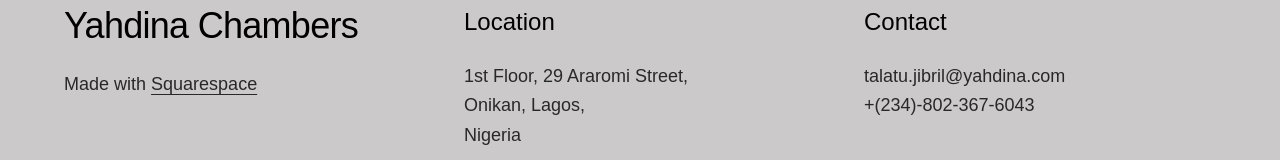
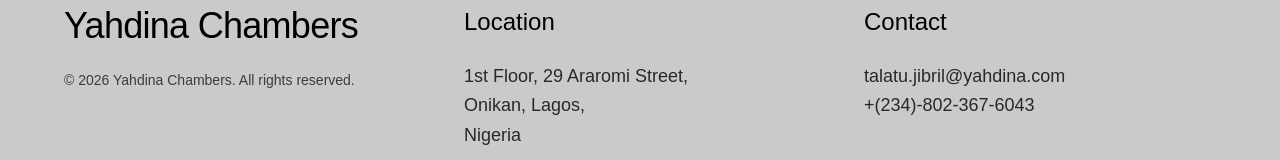
Before and after one commit to caged-brush/yahdina, a Next.js app in the folder yahdina/: page / in a window 1280 px wide. Shown: the part 4301-4461 px from the top of the page. Built offline with nearby package versions, Linux system fonts and the light colour scheme.

Commit message:
footer fixed

```diff
--- a/yahdina/src/component/Footer.js
+++ b/yahdina/src/component/Footer.js
@@ -33,11 +33,8 @@ const Footer = () => {
             Yahdina Chambers
           </h2>
 
-          <p className="mt-6 text-lg text-black/80">
-            Made with{" "}
-            <span className="underline underline-offset-4 cursor-pointer">
-              Squarespace
-            </span>
+          <p className="mt-6 text-sm text-black/70">
+            © {new Date().getFullYear()} Yahdina Chambers. All rights reserved.
           </p>
         </motion.div>
 
```
